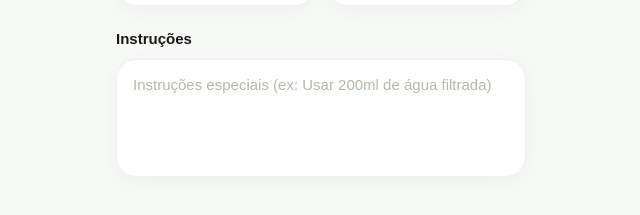
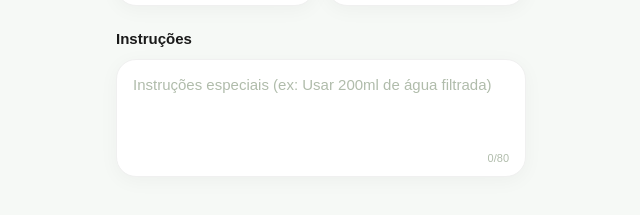
Before and after one commit to plant-ai-app/plant-ai-frontend, a React (Vite) app: page /plant/1/care/create in a window 1280 px wide. Shown: the part 345-560 px from the top of the page, without its empty margins (319-959 px from the left). Built offline with nearby package versions, Linux system fonts and the light colour scheme; no server answers; sample sign-in values are in the browser's storage; a web font is replaced by a local one.

Commit message:
♻️ :refactor: Mudanças no componente.

```diff
--- a/src/components/care/components/InstructionsInput.jsx
+++ b/src/components/care/components/InstructionsInput.jsx
@@ -12,6 +12,9 @@ const InstructionsInput = ({ value, onChange }) => {
                     value={value}
                     onChange={(e) => onChange(e.target.value)}
                 ></textarea>
+                <div className={styles.charCounter}>
+                    {(value || '').length}/80
+                </div>
             </div>
         </div>
     );
--- a/src/components/care/components/InstructionsInput.module.css
+++ b/src/components/care/components/InstructionsInput.module.css
@@ -11,6 +11,7 @@
     border-radius: 20px;
     padding: 16px;
     box-shadow: 0 4px 20px rgba(0, 0, 0, 0.04);
+    position: relative;
 }
 
 .instructionsInput {
@@ -26,3 +27,12 @@
 .instructionsInput::placeholder {
     color: #b0bcab;
 }
+
+.charCounter {
+    position: absolute;
+    bottom: 12px;
+    right: 16px;
+    font-size: 11px;
+    color: #b0bcab;
+    font-weight: 500;
+}
```
